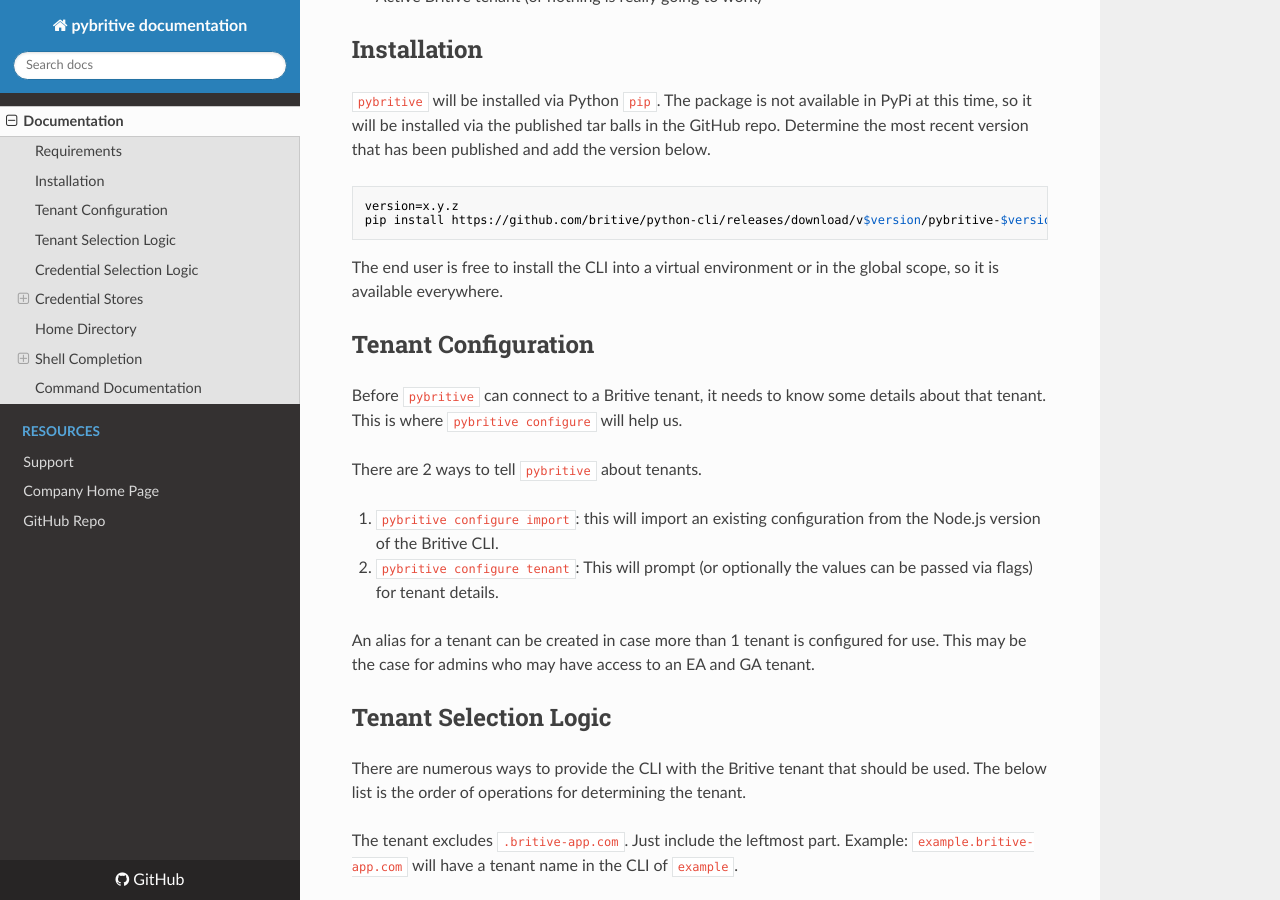
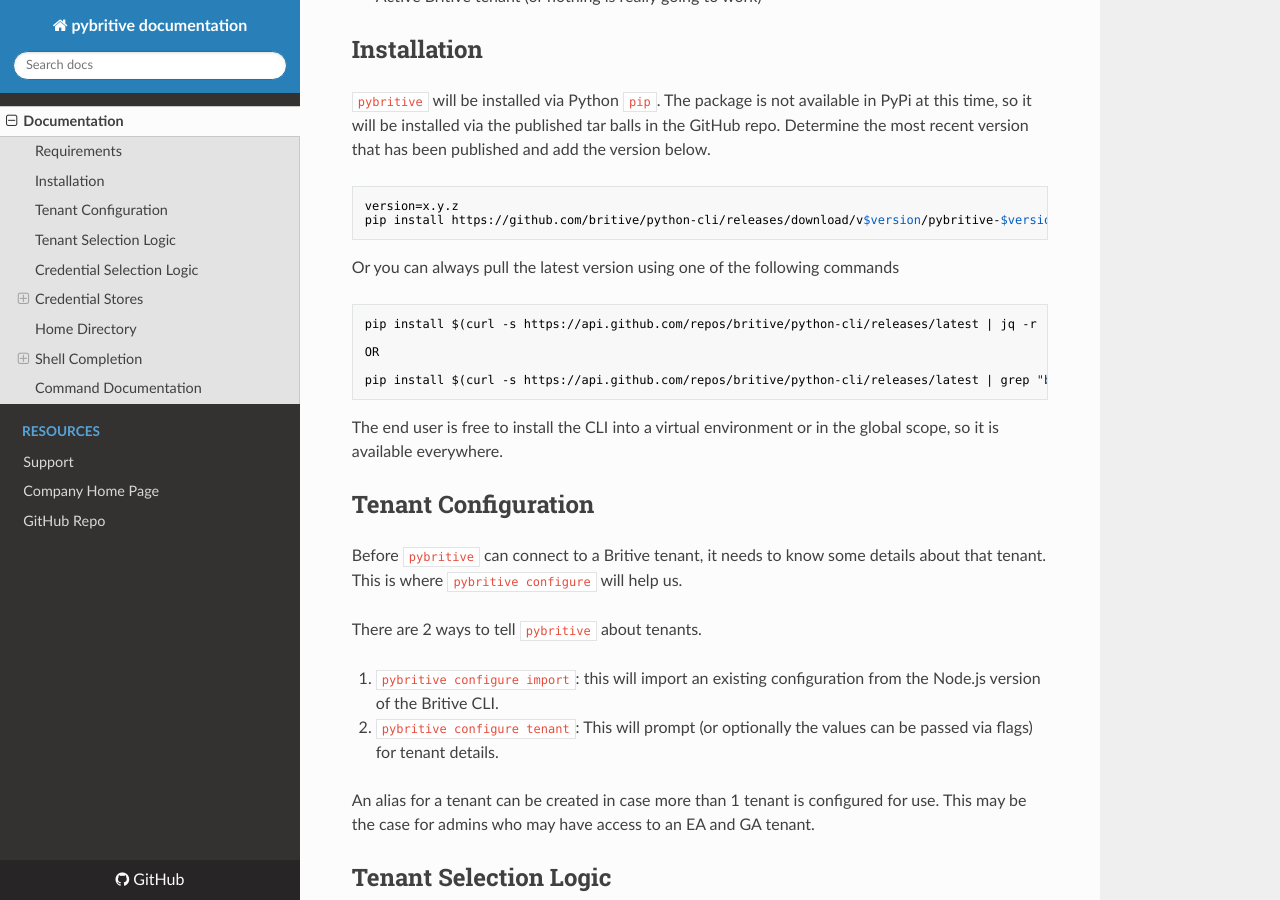
Before and after one commit to britive/python-cli, an MkDocs documentation site: the page built from docs/index.md, in a window 1280 px wide and 900 px high, scrolled down 452 px. Built offline with MkDocs 1.6.1, drawn with Linux system fonts in a browser that asks for light colours; nearby versions of some CDN libraries.

Commit message:
doc update to reflect new command to install the most recent version

```diff
--- a/docs/index.md
+++ b/docs/index.md
@@ -21,6 +21,16 @@
 ~~~bash
 version=x.y.z
 pip install https://github.com/britive/python-cli/releases/download/v$version/pybritive-$version.tar.gz
+~~~
+
+Or you can always pull the latest version using one of the following commands
+
+~~~
+pip install $(curl -s https://api.github.com/repos/britive/python-cli/releases/latest | jq -r '.assets[] | select(.content_type == "application/x-gzip") | .browser_download_url')
+
+OR
+
+pip install $(curl -s https://api.github.com/repos/britive/python-cli/releases/latest | grep "browser_download_url.*.tar.gz" | cut -d : -f 2,3 | tr -d \")
 ~~~
 
 The end user is free to install the CLI into a virtual environment or in the global scope, so it is available
--- a/setup.cfg
+++ b/setup.cfg
@@ -1,6 +1,6 @@
 [metadata]
 name = pybritive
-version = 0.1.5
+version = 0.1.6
 author = Britive Inc.
 author_email = support@britive.com
 description = A pure Python CLI for Britive
```
